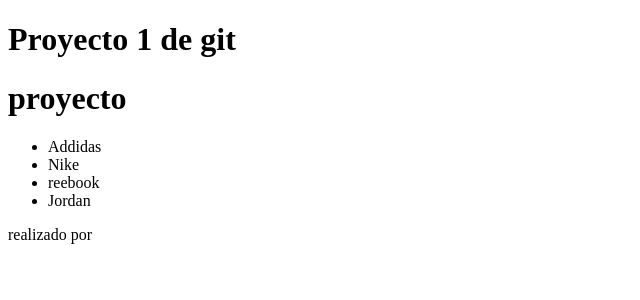
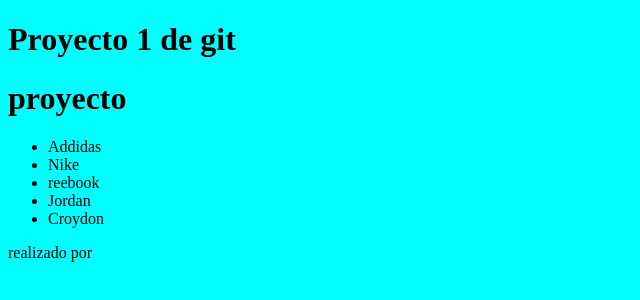
Before and after one commit to 11102Jamd/524A_proyecto1, a plain HTML site: page index.html in a window 1280 px wide. Shown: the whole page, without its empty margins (0-640 px from the left). Drawn offline with Linux system fonts and the light colour scheme.

Commit message:
nuevo li

```diff
--- a/index.html
+++ b/index.html
@@ -3,6 +3,7 @@
 <head>
     <meta charset="UTF-8">
     <meta name="viewport" content="width=device-width, initial-scale=1.0">
+    <Link rel="stylesheet" href="styles.css"></Link>
     <title>Proyecto 1 GIT</title>
 </head>
 <body>
@@ -16,6 +17,7 @@
             <li>Nike</li>
             <li>reebook</li>
             <li>Jordan</li>
+            <li>Croydon</li>
         </ul>
     </nav>
     <sidebar>
--- /dev/null
+++ b/styles.css
@@ -0,0 +1,3 @@
+body{
+    background-color: aqua;
+}
```
